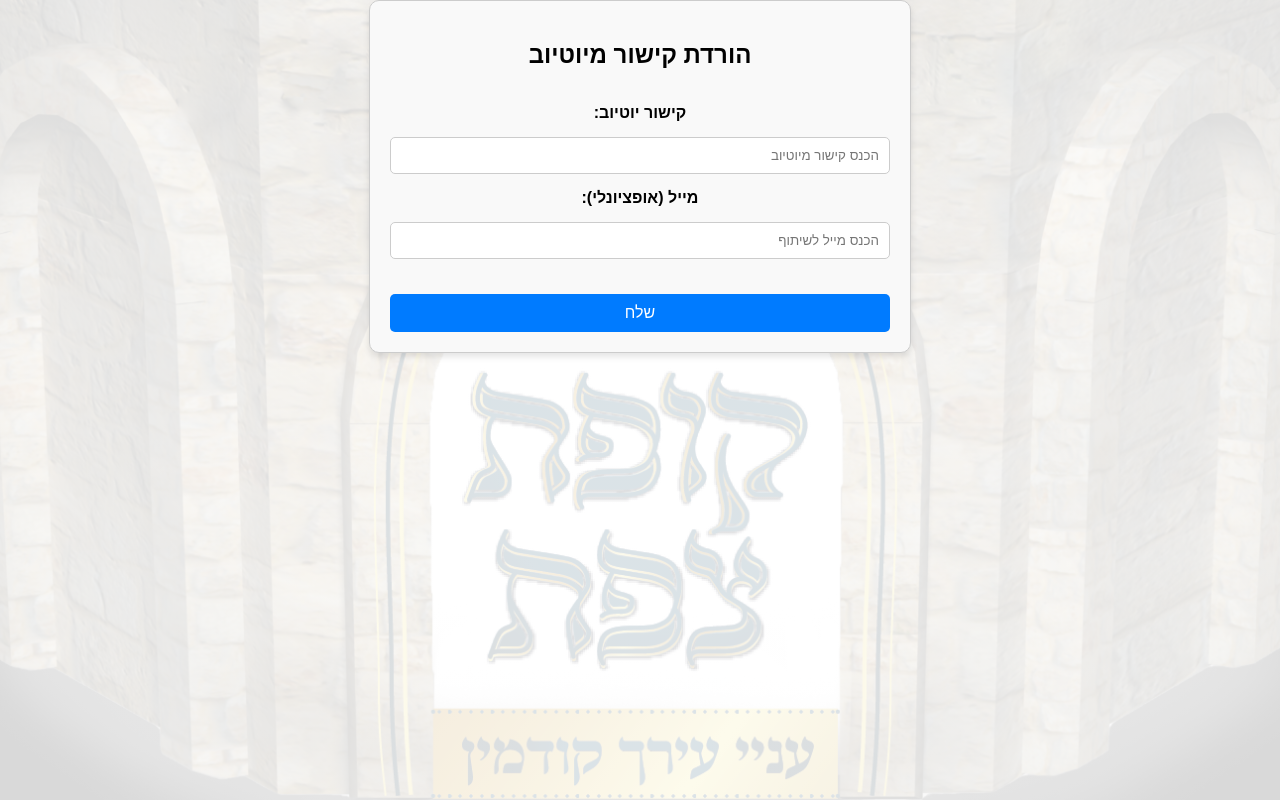
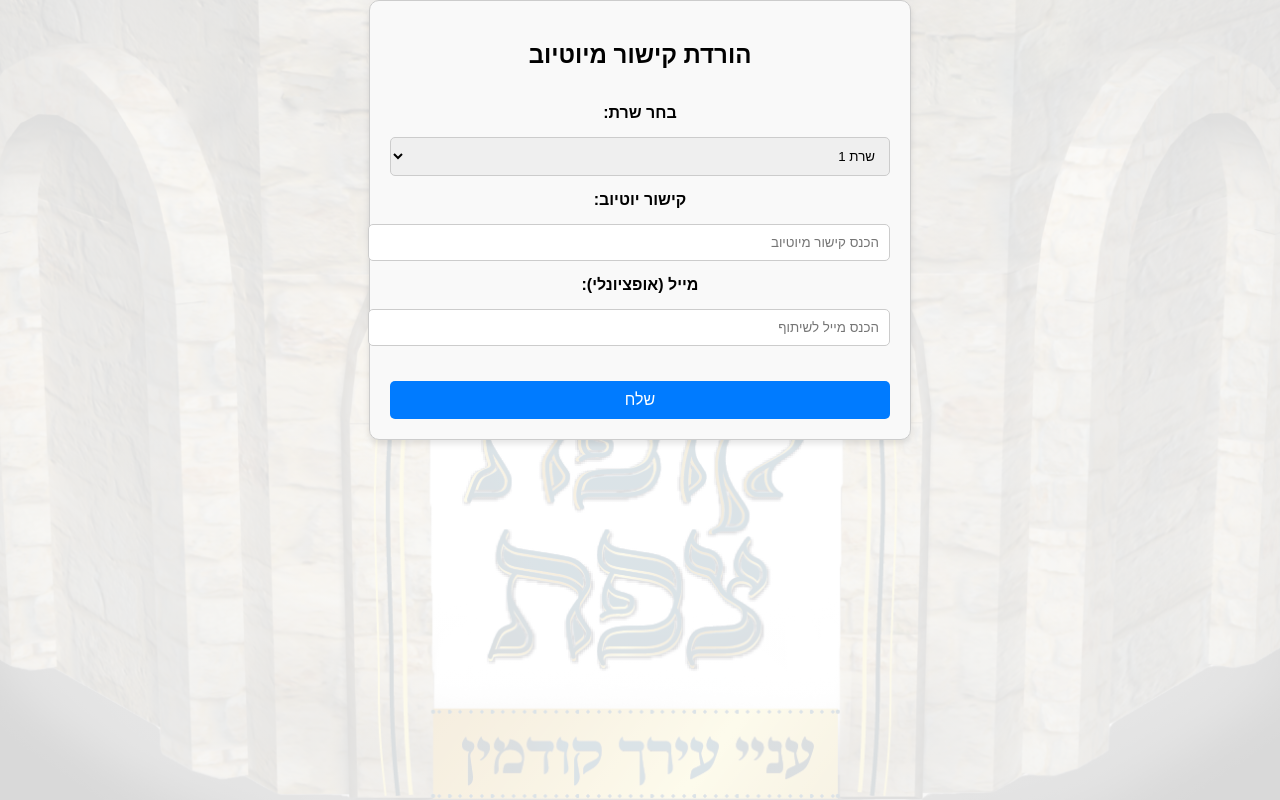
Before and after one commit to shlomo-weisz/kupatSafedpub, a Vue app: page /page in a window 1280 px wide. Built offline with nearby package versions, Linux system fonts and the light colour scheme.

Commit message:
change server choice

```diff
--- a/src/components/AnotherPage.vue
+++ b/src/components/AnotherPage.vue
@@ -2,6 +2,14 @@
 	<div class="container">
 		<div class="box">
 			<h2>הורדת קישור מיוטיוב</h2>
+
+			<!-- תיבת בחירה בין שרתים -->
+			<label for="serverSelect">בחר שרת:</label>
+			<select id="serverSelect" v-model="server" @change="updateServer">
+				<option value="1">שרת 1</option>
+				<option value="2">שרת 2</option>
+			</select>
+
 			<label for="youtubeLink">קישור יוטיוב:</label>
 			<input
 				type="text"
@@ -16,6 +24,7 @@
 				v-model="email"
 				placeholder="הכנס מייל לשיתוף"
 			/>
+
 			<button @click="handleSubmit">שלח</button>
 
 			<!-- הצגת התקדמות -->
@@ -37,8 +46,10 @@
 export default {
 	data() {
 		return {
-			base_url: "https://fromyoutube-production.up.railway.app/api",
-			//base_url: "https://wheather-israel.fly.dev/api",
+			server: 1, // שרת ברירת מחדל
+			base_url: "https://fromyoutube-production.up.railway.app/api", // כתובת ברירת מחדל
+			base_url1: "https://fromyoutube-production.up.railway.app/api",
+			base_url2: "https://wheather-israel.fly.dev/api",
 			youtubeLink: "",
 			email: "",
 			downloadLink: null,
@@ -48,6 +59,10 @@ export default {
 		};
 	},
 	methods: {
+		updateServer() {
+			// עדכון כתובת השרת בהתאם לבחירה
+			this.base_url = this.server === 1 ? this.base_url1 : this.base_url2;
+		},
 		async handleSubmit() {
 			if (!this.youtubeLink) {
 				alert("אנא הכנס קישור מיוטיוב");
@@ -70,7 +85,7 @@ export default {
 					throw new Error("שגיאה בשליחת הבקשה לשרת");
 				}
 				const { message, task_id } = await response.json();
-				alert(message);
+				this.statusMessage = message || "ממתין להתחלת ההורדה...";
 
 				this.intervalId = setInterval(async () => {
 					const statusResponse = await fetch(
@@ -130,10 +145,12 @@ label {
 	font-weight: bold;
 }
 
-input {
+input,
+select {
 	padding: 10px;
 	border: 1px solid #ccc;
 	border-radius: 5px;
+	width: 100%;
 }
 
 button {
```
